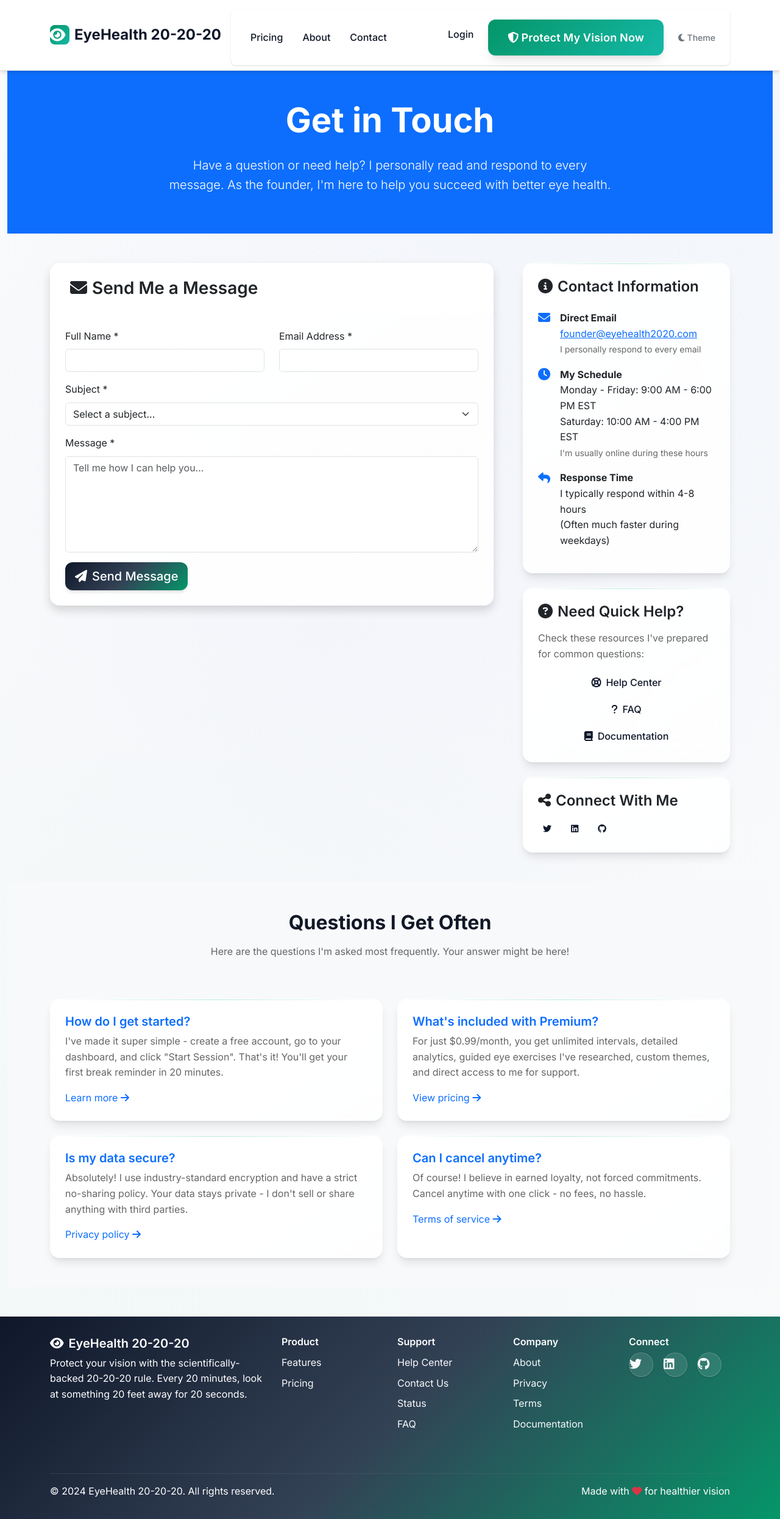
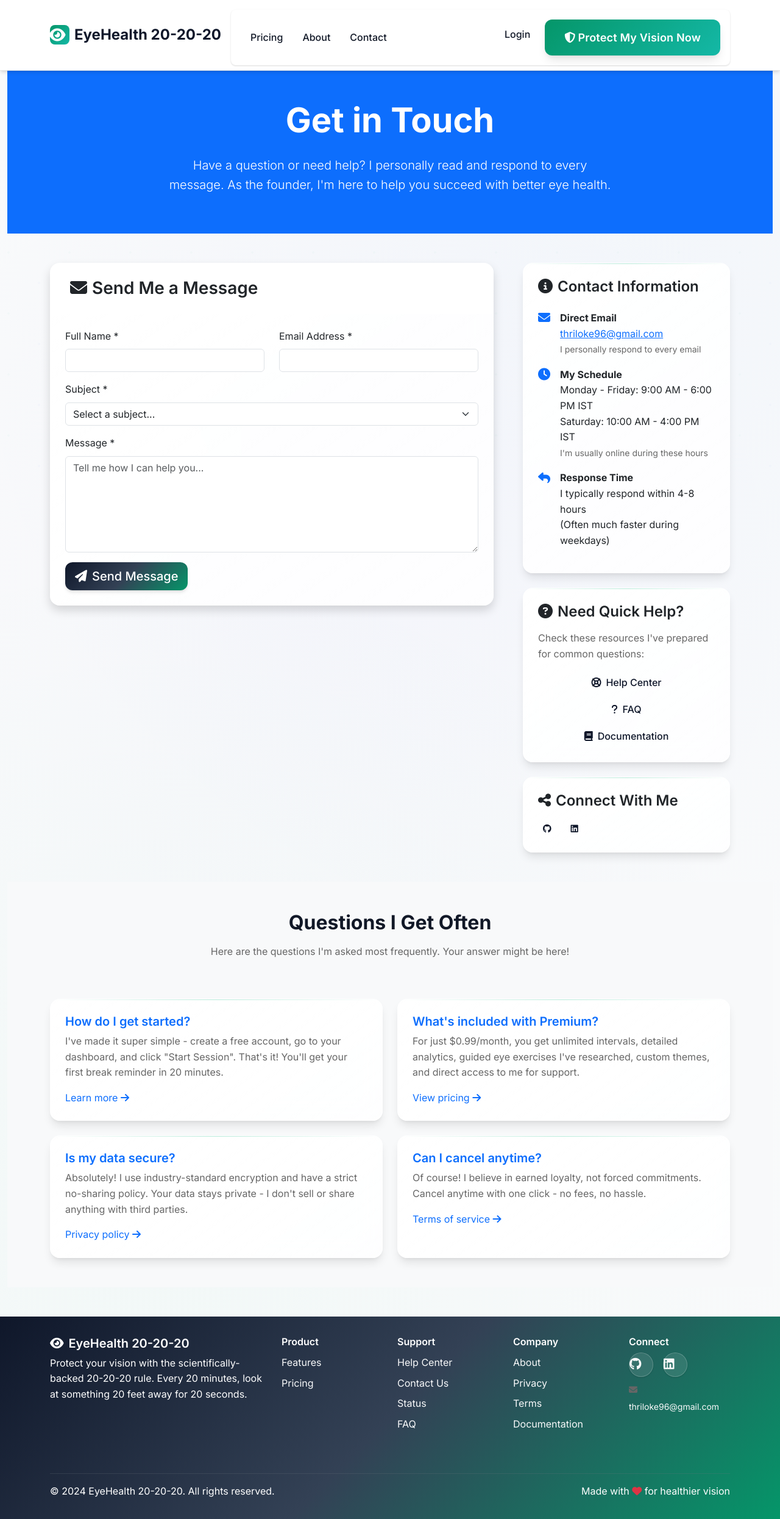
Before and after one commit to Thrilok28021996/20-20-20, a Django app: page /contact/ in a window 1280 px wide. Shown: the whole page at 61% size. Run offline with Django 4.2, Linux system fonts and the light colour scheme.

Commit message:
Remove theme and added proper contact information

```diff
--- a/mysite/constants.py
+++ b/mysite/constants.py
@@ -58,7 +58,7 @@ DEFAULT_NOTIFICATION_SOUND = 'gentle'
 
 # Email Settings
 DEFAULT_FROM_EMAIL_NAME = 'EyeHealth 20-20-20'
-DEFAULT_FROM_EMAIL_DOMAIN = 'noreply@eyehealth2020.com'
+DEFAULT_FROM_EMAIL_DOMAIN = 'thriloke96@gmail.com'
 
 # Cache Settings
 USER_STATS_CACHE_TIMEOUT = 300  # 5 minutes
--- a/mysite/middleware.py
+++ b/mysite/middleware.py
@@ -267,7 +267,7 @@ class ErrorHandlingMiddleware(MiddlewareMixin):
                 {
                     'error_message': error_message,
                     'error_details': traceback.format_exc() if settings.DEBUG else None,
-                    'support_email': getattr(settings, 'SUPPORT_EMAIL', 'support@eyehealth2020.com')
+                    'support_email': getattr(settings, 'SUPPORT_EMAIL', 'thriloke96@gmail.com')
                 },
                 status=500
             )
@@ -383,7 +383,7 @@ class ErrorHandlingMiddleware(MiddlewareMixin):
             {
                 'error_message': exception.user_message,
                 'error_code': exception.error_code,
-                'support_email': getattr(settings, 'SUPPORT_EMAIL', 'support@eyehealth2020.com'),
+                'support_email': getattr(settings, 'SUPPORT_EMAIL', 'thriloke96@gmail.com'),
                 'error_details': str(exception) if settings.DEBUG else None
             },
             status=exception.status_code
--- a/mysite/settings.py
+++ b/mysite/settings.py
@@ -205,7 +205,7 @@ EMAIL_USE_TLS = config("EMAIL_USE_TLS", default=True, cast=bool)
 EMAIL_HOST_USER = config("EMAIL_HOST_USER", default="")
 EMAIL_HOST_PASSWORD = config("EMAIL_HOST_PASSWORD", default="")
 DEFAULT_FROM_EMAIL = config(
-    "DEFAULT_FROM_EMAIL", default="EyeHealth 20-20-20 <noreply@eyehealth2020.com>"
+    "DEFAULT_FROM_EMAIL", default="EyeHealth 20-20-20 <thriloke96@gmail.com>"
 )
 
 # Celery Configuration - Load from environment variables
@@ -402,7 +402,7 @@ RATELIMIT_USE_CACHE = "default"
 RATELIMIT_ENABLE = True
 
 # Error Handling Configuration
-SUPPORT_EMAIL = config("SUPPORT_EMAIL", default="support@eyehealth2020.com")
+SUPPORT_EMAIL = config("SUPPORT_EMAIL", default="thriloke96@gmail.com")
 ERROR_REPORTING_ENABLED = config("ERROR_REPORTING_ENABLED", default=True, cast=bool)
 
 # Cache Configuration
--- a/templates/accounts/contact.html
+++ b/templates/accounts/contact.html
@@ -79,7 +79,7 @@
                             </div>
                             <div>
                                 <strong>Direct Email</strong><br>
-                                <a href="mailto:founder@eyehealth2020.com">founder@eyehealth2020.com</a><br>
+                                <a href="mailto:thriloke96@gmail.com">thriloke96@gmail.com</a><br>
                                 <small class="text-muted">I personally respond to every email</small>
                             </div>
                         </div>
@@ -90,8 +90,8 @@
                             </div>
                             <div>
                                 <strong>My Schedule</strong><br>
-                                Monday - Friday: 9:00 AM - 6:00 PM EST<br>
-                                Saturday: 10:00 AM - 4:00 PM EST<br>
+                                Monday - Friday: 9:00 AM - 6:00 PM IST<br>
+                                Saturday: 10:00 AM - 4:00 PM IST<br>
                                 <small class="text-muted">I'm usually online during these hours</small>
                             </div>
                         </div>
@@ -133,14 +133,11 @@
                     <div class="card-body p-4">
                         <h4 class="mb-3"><i class="fas fa-share-alt me-2"></i>Connect With Me</h4>
                         <div class="d-flex gap-3">
-                            <a href="#" class="btn btn-outline-primary btn-sm">
-                                <i class="fab fa-twitter"></i>
+                            <a href="https://github.com/Thrilok28021996" target="_blank" class="btn btn-outline-primary btn-sm">
+                                <i class="fab fa-github"></i>
                             </a>
-                            <a href="#" class="btn btn-outline-primary btn-sm">
+                            <a href="https://www.linkedin.com/in/thrilokemmadisetty/" target="_blank" class="btn btn-outline-primary btn-sm">
                                 <i class="fab fa-linkedin"></i>
-                            </a>
-                            <a href="#" class="btn btn-outline-primary btn-sm">
-                                <i class="fab fa-github"></i>
                             </a>
                         </div>
                     </div>
--- a/templates/accounts/documentation.html
+++ b/templates/accounts/documentation.html
@@ -339,7 +339,6 @@
                             <ul>
                                 <li><strong>Timer Presets:</strong> Create custom work/break intervals</li>
                                 <li><strong>Focus Modes:</strong> Different settings for different work types</li>
-                                <li><strong>Theme Selection:</strong> Choose from 8 custom visual themes</li>
                                 <li><strong>Integration Settings:</strong> Connect with calendar and productivity apps</li>
                             </ul>
                         </div>
@@ -547,7 +546,7 @@
                             <p>API requests require a valid API token. You can generate tokens in your Premium account settings.</p>
 
                             <pre class="bg-light p-3"><code>curl -H "Authorization: Token your-api-token-here" \
-     https://eyehealth2020.com/api/sessions/</code></pre>
+     https://your-domain.com/api/sessions/</code></pre>
                         </div>
                     </div>
                 </section>
--- a/templates/accounts/faq.html
+++ b/templates/accounts/faq.html
@@ -358,7 +358,7 @@
                                     <div class="d-flex">
                                         <div class="me-3"><i class="fas fa-lightbulb text-warning"></i></div>
                                         <div>
-                                            This happens sometimes! First, check your spam folder. Add founder@eyehealth2020.com to your contacts. Make sure email notifications are enabled in your Settings. Still having trouble? Email me directly and I'll verify your email address personally.
+                                            This happens sometimes! First, check your spam folder. Add thriloke96@gmail.com to your contacts. Make sure email notifications are enabled in your Settings. Still having trouble? Email me directly and I'll verify your email address personally.
                                         </div>
                                     </div>
                                 </div>
--- a/templates/accounts/privacy.html
+++ b/templates/accounts/privacy.html
@@ -219,7 +219,7 @@
                                     </div>
                                     <p class="mt-3">
                                         <strong>To exercise these rights:</strong> Contact us at
-                                        <a href="mailto:privacy@eyehealth2020.com">privacy@eyehealth2020.com</a>
+                                        <a href="mailto:thriloke96@gmail.com">thriloke96@gmail.com</a>
                                         or visit your account settings.
                                     </p>
                                 </div>
@@ -286,8 +286,8 @@
                                     </p>
                                     <div class="row">
                                         <div class="col-md-6">
-                                            <p><strong>Email:</strong> <a href="mailto:privacy@eyehealth2020.com">privacy@eyehealth2020.com</a></p>
-                                            <p><strong>General Support:</strong> <a href="mailto:support@eyehealth2020.com">support@eyehealth2020.com</a></p>
+                                            <p><strong>Email:</strong> <a href="mailto:thriloke96@gmail.com">thriloke96@gmail.com</a></p>
+                                            <p><strong>General Support:</strong> <a href="mailto:thriloke96@gmail.com">thriloke96@gmail.com</a></p>
                                         </div>
                                         <div class="col-md-6">
                                             <p><strong>Response Time:</strong> Within 48 hours</p>
--- a/templates/accounts/terms.html
+++ b/templates/accounts/terms.html
@@ -358,8 +358,8 @@
                                     </p>
                                     <div class="row">
                                         <div class="col-md-6">
-                                            <p><strong>Email:</strong> <a href="mailto:legal@eyehealth2020.com">legal@eyehealth2020.com</a></p>
-                                            <p><strong>General Support:</strong> <a href="mailto:support@eyehealth2020.com">support@eyehealth2020.com</a></p>
+                                            <p><strong>Email:</strong> <a href="mailto:thriloke96@gmail.com">thriloke96@gmail.com</a></p>
+                                            <p><strong>General Support:</strong> <a href="mailto:thriloke96@gmail.com">thriloke96@gmail.com</a></p>
                                         </div>
                                         <div class="col-md-6">
                                             <p><strong>Response Time:</strong> Within 48 hours</p>
--- a/templates/base.html
+++ b/templates/base.html
@@ -11,10 +11,10 @@
 
     <!-- Open Graph / Facebook -->
     <meta property="og:type" content="website">
-    <meta property="og:url" content="{% block og_url %}https://eyehealth2020.com{% endblock %}">
+    <meta property="og:url" content="{% block og_url %}{{ request.build_absolute_uri }}{% endblock %}">
     <meta property="og:title" content="{% block og_title %}{{ block.super }}{% endblock %}">
     <meta property="og:description" content="{% block og_description %}{{ block.super }}{% endblock %}">
-    <meta property="og:image" content="{% block og_image %}https://eyehealth2020.com/static/images/og-image.png{% endblock %}">
+    <meta property="og:image" content="{% block og_image %}{{ request.build_absolute_uri }}{% static 'images/og-image.png' %}{% endblock %}">
 
     <!-- Twitter -->
     <meta property="twitter:card" content="summary_large_image">
@@ -280,16 +280,6 @@
                     {% endif %}
                 </ul>
 
-                <!-- Dark Theme Toggle -->
-                <div class="d-flex align-items-center ms-3">
-                    <button class="btn btn-outline-secondary btn-sm d-flex align-items-center"
-                            data-toggle-dark-theme
-                            title="Toggle Dark/Light Theme"
-                            style="border: none; background: transparent;">
-                        <i class="fas fa-moon me-1"></i>
-                        <span class="d-none d-md-inline">Theme</span>
-                    </button>
-                </div>
             </div>
         </div>
     </nav>
@@ -351,9 +341,14 @@
                 <div class="col-lg-2 col-md-6 col-sm-6 mb-4">
                     <h6>Connect</h6>
                     <div class="d-flex flex-wrap gap-3">
-                        <a href="#" class="text-light footer-social-link"><i class="fab fa-twitter fa-lg"></i></a>
-                        <a href="#" class="text-light footer-social-link"><i class="fab fa-linkedin fa-lg"></i></a>
-                        <a href="#" class="text-light footer-social-link"><i class="fab fa-github fa-lg"></i></a>
+                        <a href="https://github.com/Thrilok28021996" target="_blank" class="text-light footer-social-link"><i class="fab fa-github fa-lg"></i></a>
+                        <a href="https://www.linkedin.com/in/thrilokemmadisetty/" target="_blank" class="text-light footer-social-link"><i class="fab fa-linkedin fa-lg"></i></a>
+                    </div>
+                    <div class="mt-2">
+                        <small class="text-muted">
+                            <i class="fas fa-envelope me-1"></i>
+                            <a href="mailto:thriloke96@gmail.com" class="text-light">thriloke96@gmail.com</a>
+                        </small>
                     </div>
                 </div>
             </div>
--- a/templates/payments/upgrade_premium.html
+++ b/templates/payments/upgrade_premium.html
@@ -29,7 +29,6 @@
                                 <li class="mb-2"><i class="fas fa-check text-success me-2"></i>Smart timer customization (5 presets)</li>
                                 <li class="mb-2"><i class="fas fa-check text-success me-2"></i>Advanced analytics dashboard</li>
                                 <li class="mb-2"><i class="fas fa-check text-success me-2"></i>Guided eye exercises (6 types)</li>
-                                <li class="mb-2"><i class="fas fa-check text-success me-2"></i>Custom themes (8 options)</li>
                             </ul>
                         </div>
                         <div class="col-md-6">
--- a/templates/payments/upgrade_premium_paypal.html
+++ b/templates/payments/upgrade_premium_paypal.html
@@ -29,7 +29,6 @@
                                 <li class="mb-2"><i class="fas fa-check text-success me-2"></i>Smart timer customization (5 presets)</li>
                                 <li class="mb-2"><i class="fas fa-check text-success me-2"></i>Advanced analytics dashboard</li>
                                 <li class="mb-2"><i class="fas fa-check text-success me-2"></i>Guided eye exercises (6 types)</li>
-                                <li class="mb-2"><i class="fas fa-check text-success me-2"></i>Custom themes (8 options)</li>
                             </ul>
                         </div>
                         <div class="col-md-6">
```
Also changed, not shown: ERROR_HANDLING_GUIDE.md (+1 -1 lines), accounts/premium_features.py (+0 -60 lines), mysite/error_views.py (+6 -6 lines), templates/timer/premium_themes.html (deleted, +0 -80 lines), timer/views.py (+0 -25 lines), README.md, 1 other file.
